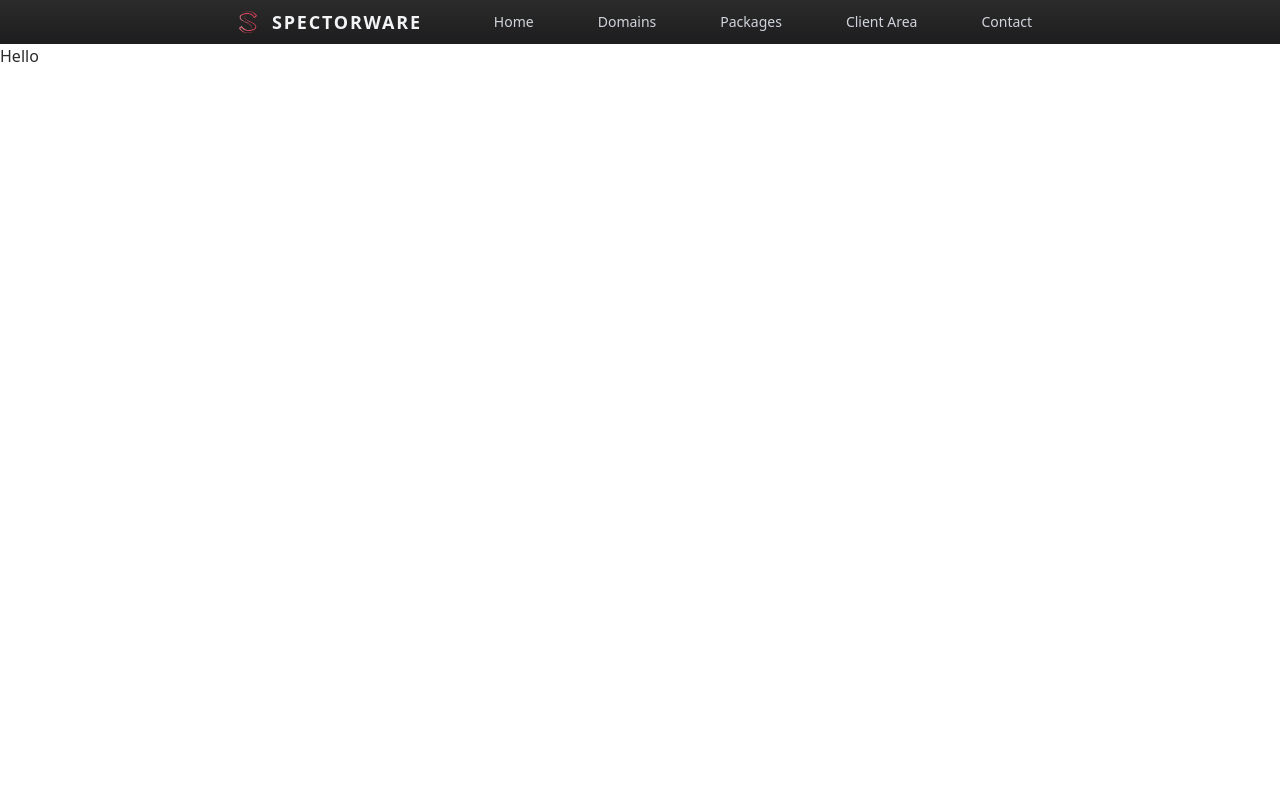
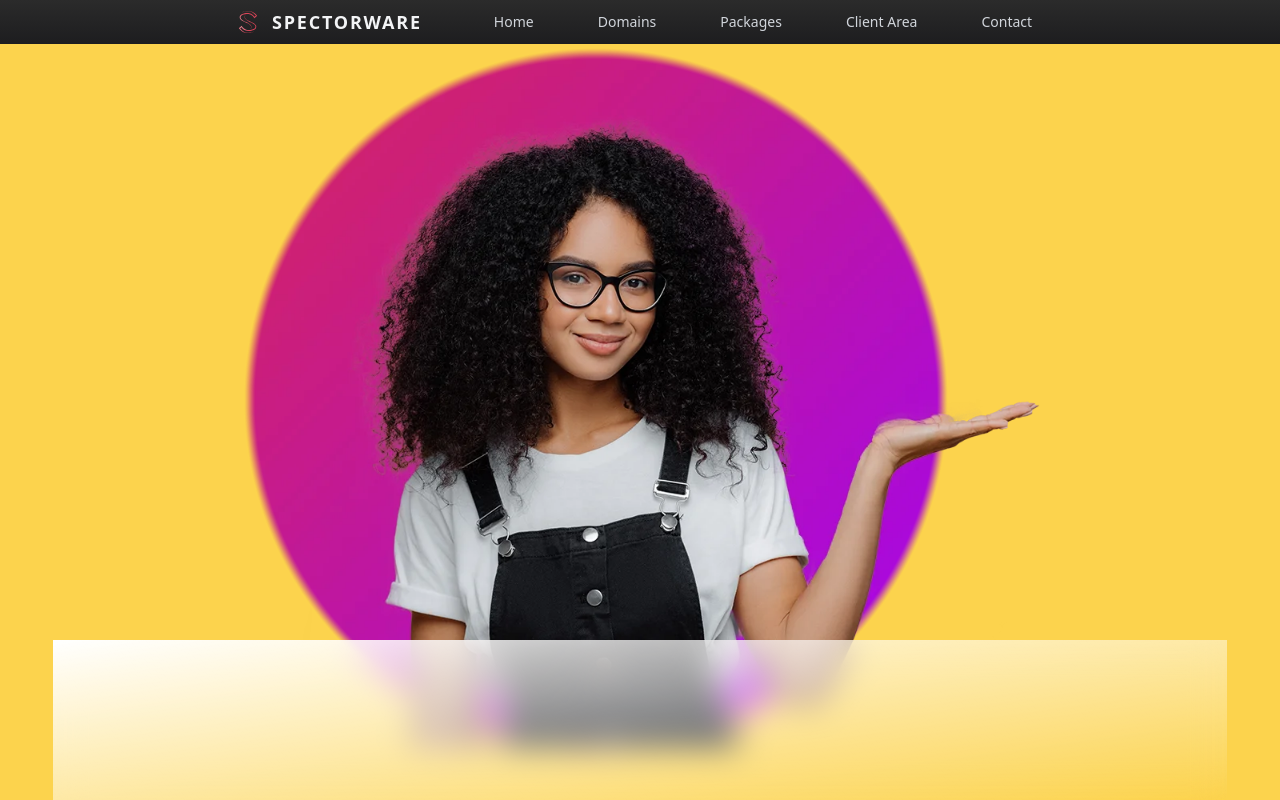
Before and after one commit to kawaki-san/spectorware-website, a Next.js app: page / in a window 1280 px wide. Built offline with nearby package versions, Linux system fonts and the light colour scheme; a web font is replaced by a local one.

Commit message:
adds hero subject

```diff
--- a/components/layout/PageLayout.tsx
+++ b/components/layout/PageLayout.tsx
@@ -6,7 +6,7 @@ function PageLayout({ children }: any) {
     <div>
       <CustomHead />
       <NavHeader />
-      <main>{children}</main>
+      <div className="container">{children}</div>
     </div>
   );
 }
--- a/pages/index.tsx
+++ b/pages/index.tsx
@@ -1,7 +1,28 @@
-import React from "react";
-
+import styles from "../styles/Home.module.css";
 function index() {
-  return <div className="pt-11">Hello</div>;
+  return (
+    <div className=" flex flex-col w-full bg-yellow-300 h-screen items-center justify-center">
+      <div
+        className={
+          styles.hero +
+          " w-full h-full relative bg-contain bg-no-repeat bg-center flex flex-row items-center justify-center"
+        }
+      >
+        <img
+          src="/7237492031/9337378.webp"
+          className={
+            styles.img + " pb-11 hidden bg-red-500  w-full h-auto relative"
+          }
+        />
+        <div
+          className={
+            styles.glass +
+            " absolute bottom-32 sm:bottom-0 h-1/5 w-11/12 bg-black"
+          }
+        ></div>
+      </div>
+    </div>
+  );
 }
 
 export default index;
--- /dev/null
+++ b/styles/Home.module.css
@@ -0,0 +1,14 @@
+.hero {
+  padding-top: 44px;
+  max-height: 876px;
+  background-image: url("/7237492031/9337378.webp");
+}
+
+.glass {
+  background: linear-gradient(
+    to right bottom,
+    rgba(255, 255, 255, 1),
+    rgba(253, 230, 235, 0)
+  );
+  backdrop-filter: blur(16px);
+}
```
